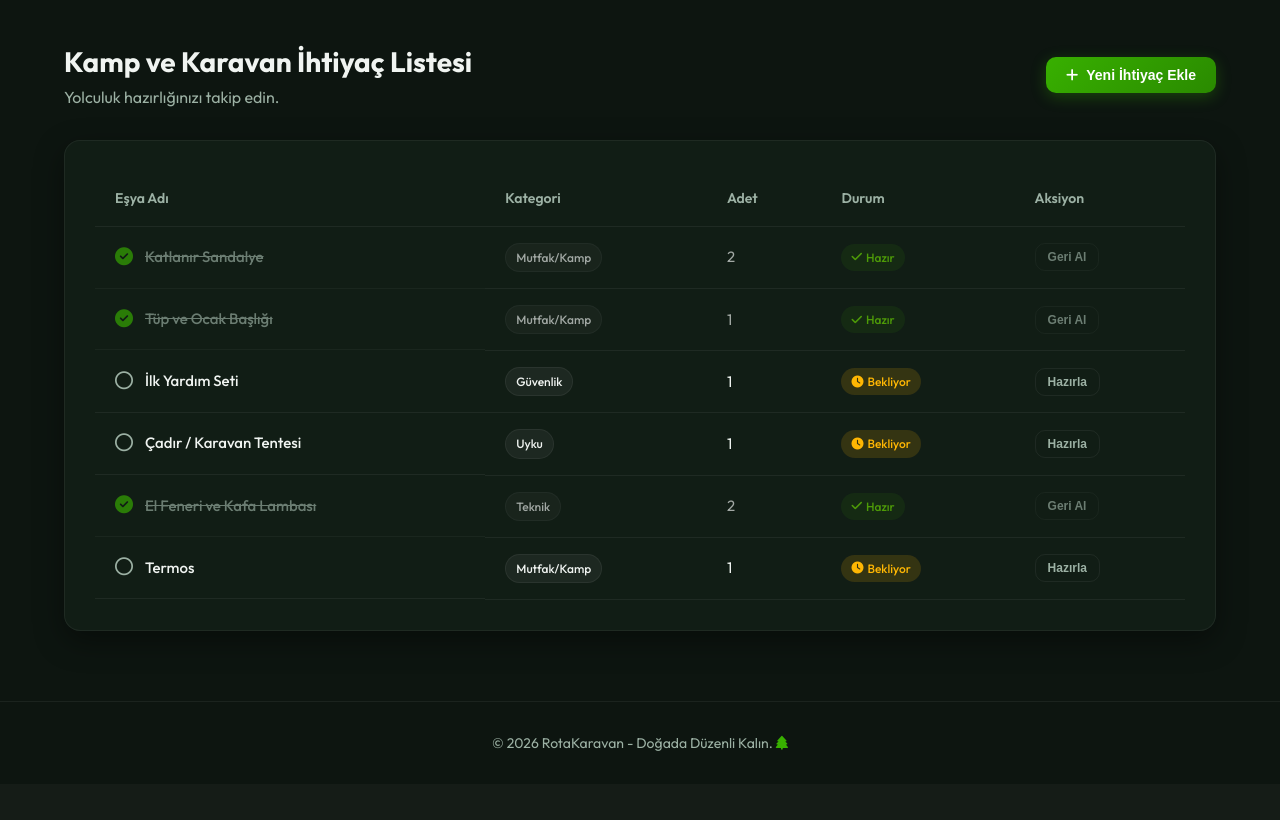
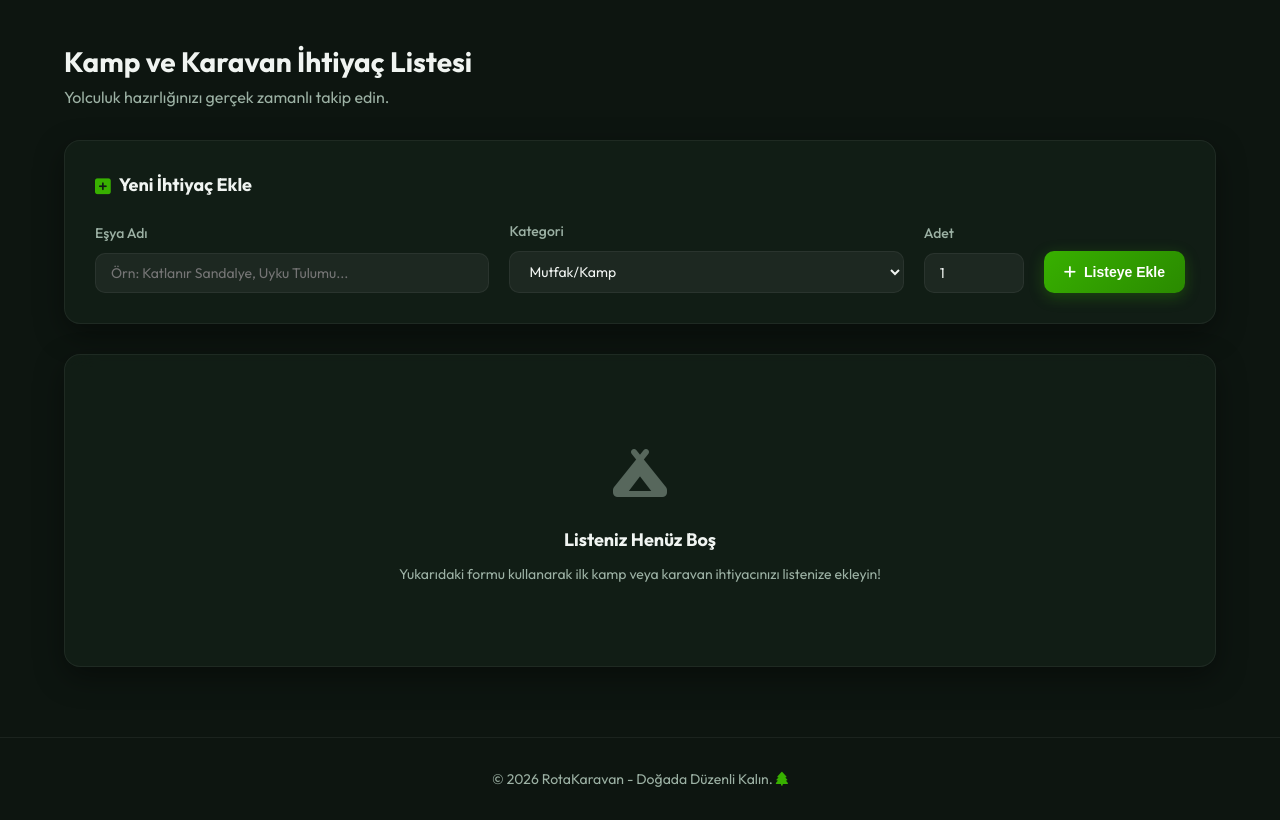
Before and after one commit to batugyavuz/final-dev, a Flask app: page /items/ in a window 1280 px wide. Shown: the part 71-891 px from the top of the page. Before the commit the page ends 822 px from the top, so only its background shows below. Run offline with Flask 3, Linux system fonts and the light colour scheme.

Commit message:
Items blueprint CRUD rota islemleri, form entegrasyonu ve otomatik DB tablosu olusturma eklendi

```diff
--- a/app/items/routes.py
+++ b/app/items/routes.py
@@ -1,17 +1,41 @@
-from flask import render_template, request, redirect, url_for
+from flask import render_template, request, redirect, url_for, abort
+from app import db
 from app.items import items_bp
-
-# Mock items database for initial demonstration without setup steps
-MOCK_ITEMS = [
-    {'id': 1, 'name': 'Katlanır Sandalye', 'category': 'Mutfak/Kamp', 'quantity': 2, 'is_packed': True},
-    {'id': 2, 'name': 'Tüp ve Ocak Başlığı', 'category': 'Mutfak/Kamp', 'quantity': 1, 'is_packed': True},
-    {'id': 3, 'name': 'İlk Yardım Seti', 'category': 'Güvenlik', 'quantity': 1, 'is_packed': False},
-    {'id': 4, 'name': 'Çadır / Karavan Tentesi', 'category': 'Uyku', 'quantity': 1, 'is_packed': False},
-    {'id': 5, 'name': 'El Feneri ve Kafa Lambası', 'category': 'Teknik', 'quantity': 2, 'is_packed': True},
-    {'id': 6, 'name': 'Termos', 'category': 'Mutfak/Kamp', 'quantity': 1, 'is_packed': False},
-]
+from app.models import Item
 
 @items_bp.route('/')
 def list_items():
-    """List all caravan/camping needs."""
-    return render_template('items/list.html', items=MOCK_ITEMS)
+    """List all caravan/camping needs from the SQLite database."""
+    items = Item.query.all()
+    return render_template('items/list.html', items=items)
+
+@items_bp.route('/add', methods=['POST'])
+def add_item():
+    """Create a new item in the database."""
+    name = request.form.get('name')
+    category = request.form.get('category', 'Genel')
+    quantity = request.form.get('quantity', 1, type=int)
+
+    if not name or name.strip() == "":
+        return redirect(url_for('items.list_items'))
+
+    new_item = Item(name=name.strip(), category=category.strip(), quantity=quantity)
+    db.session.add(new_item)
+    db.session.commit()
+    return redirect(url_for('items.list_items'))
+
+@items_bp.route('/toggle/<int:item_id>', methods=['POST'])
+def toggle_item(item_id):
+    """Toggle is_packed status (True/False). If ID is not found, aborts with 404."""
+    item = Item.query.get_or_404(item_id)
+    item.is_packed = not item.is_packed
+    db.session.commit()
+    return redirect(url_for('items.list_items'))
+
+@items_bp.route('/delete/<int:item_id>', methods=['POST'])
+def delete_item(item_id):
+    """Delete an item. If ID is not found, aborts with 404."""
+    item = Item.query.get_or_404(item_id)
+    db.session.delete(item)
+    db.session.commit()
+    return redirect(url_for('items.list_items'))
--- a/app/static/css/style.css
+++ b/app/static/css/style.css
@@ -240,9 +240,111 @@
     color: var(--text-primary);
 }
 
+.btn-danger {
+    background: linear-gradient(135deg, #d90429 0%, #b3001e 100%);
+    color: #fff;
+    box-shadow: 0 4px 15px rgba(217, 4, 41, 0.2);
+}
+
+.btn-danger:hover {
+    transform: translateY(-2px);
+    box-shadow: 0 6px 20px rgba(217, 4, 41, 0.4);
+    background: linear-gradient(135deg, #ef233c 0%, #d90429 100%);
+}
+
 .btn-sm {
     padding: 6px 12px;
     font-size: 12px;
+}
+
+/* Form Styles */
+.form-card {
+    margin-bottom: 30px;
+}
+
+.form-card h2 {
+    font-size: 18px;
+    margin-bottom: 20px;
+    display: flex;
+    align-items: center;
+    gap: 8px;
+}
+
+.add-item-form {
+    display: flex;
+    flex-wrap: wrap;
+    gap: 20px;
+    align-items: flex-end;
+}
+
+.form-group {
+    display: flex;
+    flex-direction: column;
+    gap: 8px;
+    flex: 1;
+    min-width: 200px;
+}
+
+.form-group.qty-group {
+    flex: 0 0 100px;
+    min-width: 100px;
+}
+
+.form-group label {
+    font-size: 14px;
+    font-weight: 500;
+    color: var(--text-secondary);
+}
+
+.form-group input, .form-group select {
+    background: rgba(255, 255, 255, 0.05);
+    border: 1px solid var(--border-glass);
+    border-radius: var(--radius-md);
+    padding: 10px 15px;
+    color: var(--text-primary);
+    font-family: var(--font-main);
+    font-size: 14px;
+    outline: none;
+    transition: var(--transition-smooth);
+}
+
+.form-group input:focus, .form-group select:focus {
+    border-color: var(--accent-primary);
+    background: rgba(255, 255, 255, 0.08);
+    box-shadow: 0 0 0 3px rgba(56, 176, 0, 0.15);
+}
+
+.btn-submit {
+    height: 42px;
+}
+
+/* Empty State Styles */
+.empty-state {
+    text-align: center;
+    padding: 50px 20px;
+}
+
+.empty-icon {
+    font-size: 48px;
+    color: var(--text-secondary);
+    margin-bottom: 15px;
+    opacity: 0.5;
+}
+
+.empty-state h3 {
+    font-size: 18px;
+    margin-bottom: 8px;
+}
+
+.empty-state p {
+    color: var(--text-secondary);
+    font-size: 14px;
+}
+
+/* Action alignment cell */
+.action-cell {
+    display: flex;
+    align-items: center;
 }
 
 /* Stats Grid */
--- a/app/templates/items/list.html
+++ b/app/templates/items/list.html
@@ -6,16 +6,42 @@
 <div class="page-header">
     <div class="header-title">
         <h1>Kamp ve Karavan İhtiyaç Listesi</h1>
-        <p>Yolculuk hazırlığınızı takip edin.</p>
-    </div>
-    <div class="header-actions">
-        <button class="btn btn-primary" onclick="alert('Yeni ekleme özelliği yakında eklenecek!')">
-            <i class="fa-solid fa-plus"></i> Yeni İhtiyaç Ekle
-        </button>
+        <p>Yolculuk hazırlığınızı gerçek zamanlı takip edin.</p>
     </div>
 </div>
 
+<!-- Yeni İhtiyaç Ekleme Formu -->
+<div class="glass-card form-card">
+    <h2><i class="fa-solid fa-square-plus text-accent"></i> Yeni İhtiyaç Ekle</h2>
+    <form action="{{ url_for('items.add_item') }}" method="POST" class="add-item-form">
+        <div class="form-group">
+            <label for="name">Eşya Adı</label>
+            <input type="text" id="name" name="name" required placeholder="Örn: Katlanır Sandalye, Uyku Tulumu...">
+        </div>
+        <div class="form-group">
+            <label for="category">Kategori</label>
+            <select id="category" name="category">
+                <option value="Mutfak/Kamp">Mutfak/Kamp</option>
+                <option value="Uyku">Uyku</option>
+                <option value="Teknik">Teknik</option>
+                <option value="Güvenlik">Güvenlik</option>
+                <option value="Kişisel">Kişisel</option>
+                <option value="Diğer">Diğer</option>
+            </select>
+        </div>
+        <div class="form-group qty-group">
+            <label for="quantity">Adet</label>
+            <input type="number" id="quantity" name="quantity" min="1" value="1" required>
+        </div>
+        <button type="submit" class="btn btn-primary btn-submit">
+            <i class="fa-solid fa-plus"></i> Listeye Ekle
+        </button>
+    </form>
+</div>
+
+<!-- İhtiyaç Listesi Tablosu -->
 <div class="glass-card">
+    {% if items %}
     <div class="table-responsive">
         <table class="items-table">
             <thead>
@@ -51,19 +77,32 @@
                         <span class="badge badge-warning"><i class="fa-solid fa-clock"></i> Bekliyor</span>
                         {% endif %}
                     </td>
-                    <td>
-                        <button class="btn btn-sm btn-outline" onclick="alert('Durum güncelleme yakında eklenecek!')">
-                            {% if item.is_packed %}
-                            Geri Al
-                            {% else %}
-                            Hazırla
-                            {% endif %}
-                        </button>
+                    <td class="action-cell">
+                        <!-- Durum Değiştirme Formu (Toggle) -->
+                        <form action="{{ url_for('items.toggle_item', item_id=item.id) }}" method="POST" style="display:inline;">
+                            <button type="submit" class="btn btn-sm btn-outline">
+                                {% if item.is_packed %} Geri Al {% else %} Hazırla {% endif %}
+                            </button>
+                        </form>
+
+                        <!-- Silme Formu (Delete) -->
+                        <form action="{{ url_for('items.delete_item', item_id=item.id) }}" method="POST" style="display:inline; margin-left: 8px;">
+                            <button type="submit" class="btn btn-sm btn-danger" onclick="return confirm('Bu eşyayı silmek istediğinizden emin misiniz?')">
+                                <i class="fa-solid fa-trash"></i> Sil
+                            </button>
+                        </form>
                     </td>
                 </tr>
                 {% endfor %}
             </tbody>
         </table>
     </div>
+    {% else %}
+    <div class="empty-state">
+        <div class="empty-icon"><i class="fa-solid fa-campground"></i></div>
+        <h3>Listeniz Henüz Boş</h3>
+        <p>Yukarıdaki formu kullanarak ilk kamp veya karavan ihtiyacınızı listenize ekleyin!</p>
+    </div>
+    {% endif %}
 </div>
 {% endblock %}
--- a/run.py
+++ b/run.py
@@ -1,10 +1,14 @@
 import os
-from app import create_app
+from app import create_app, db
 
 # Read the environment and create the app instance
 config_name = os.getenv('FLASK_ENV', 'development')
 app = create_app(config_name)
 
+# Ensure database tables are created automatically on startup
+with app.app_context():
+    db.create_all()
+
 if __name__ == '__main__':
     # Run the development server
     app.run()
```
